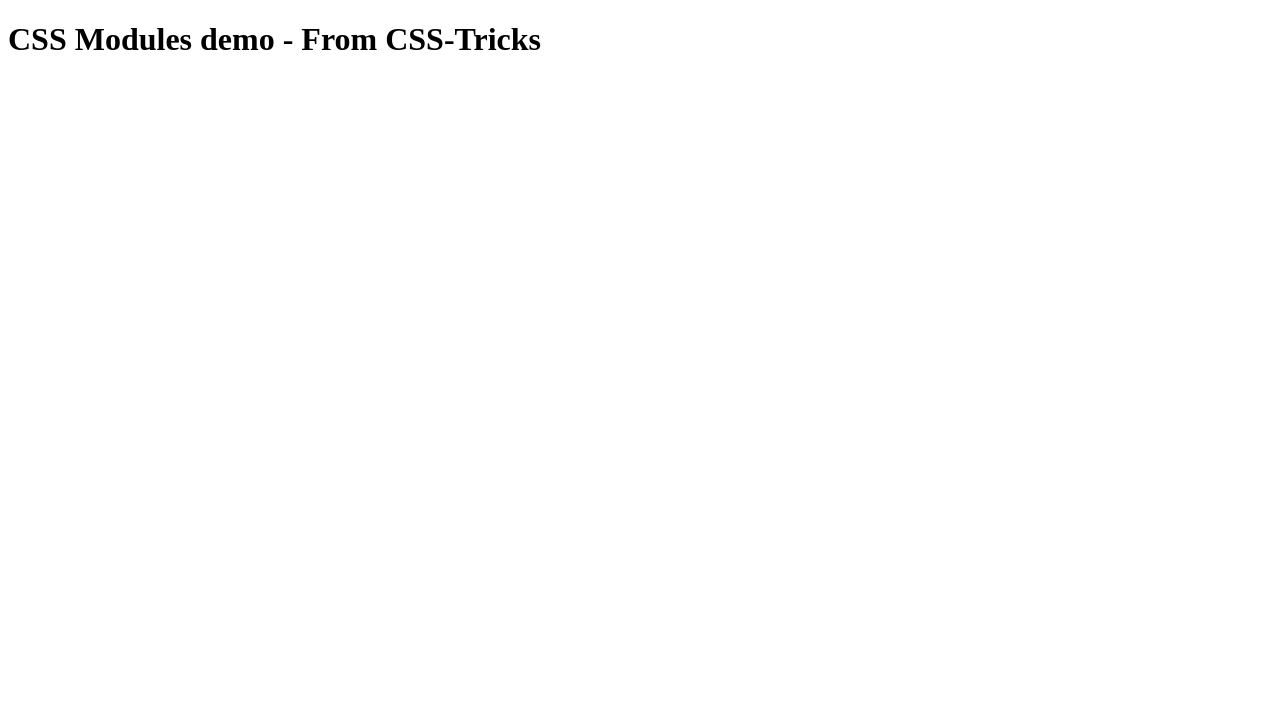
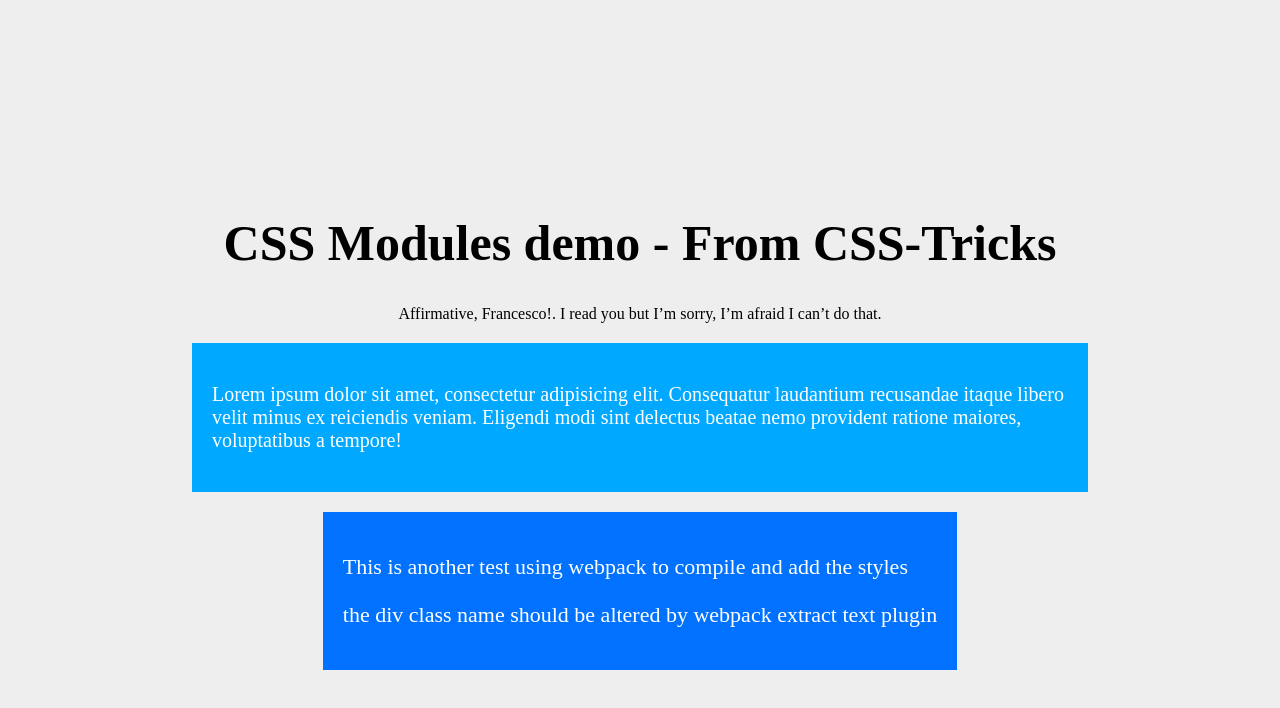
Before and after one commit to francesco-albanese/CSSModules-test-CSSTricks, a website built with webpack: page index.html in a window 1280 px wide. Built offline with nearby package versions, Linux system fonts and the light colour scheme.

Commit message:
Adding custom styles

```diff
--- a/index.html
+++ b/index.html
@@ -6,7 +6,9 @@
     <link rel="stylesheet" href="build/styles.css">
   </head>
   <body>
-    <h1>CSS Modules demo - From CSS-Tricks</h1>
+    <div class="container">
+      <h1>CSS Modules demo - From CSS-Tricks</h1>
+    </div>
     <script src="build/bundle.js"></script>
   </body>
 </html>
--- a/src/app.css
+++ b/src/app.css
@@ -1,3 +1,34 @@
+html,
+body {
+  margin: 0;
+  padding: 0;
+  background: #eee;
+  text-rendering: optimizeLegibility;
+  -webkit-font-smoothing: antialiased;
+  width: 100%;
+  height: 100%;
+}
+
+body {
+  display: flex;
+  flex-direction: column;
+  justify-content: center;
+  align-items: center;
+}
+
+h1 {
+  font-size: 50px;
+}
+
+[class*="container"] {
+  display: flex;
+  flex-direction: column;
+  justify-content: center;
+  align-items: center;
+  max-width: 70%;
+  margin: 50px auto 0;
+}
+
 .element {
   background-color: rgb(0, 169, 255);
   color: #fff;
@@ -5,3 +36,11 @@
   padding: 20px;
   margin-top: 20px;
 }
+
+.webpackTest {
+  background: rgb(0, 114, 255);
+  color: #fff;
+  padding: 20px;
+  font-size: 22px;
+  margin-top: 20px;
+}
--- a/src/index.js
+++ b/src/index.js
@@ -1,7 +1,10 @@
 // require('./alert.js'); Webpack build first test. Passed... OK!
 
 import greetings from './robot.js'
-document.write(greetings("Affirmative", "Francesco!"));
+
+const CONTAINER = document.querySelector('.container');
+
+CONTAINER.insertAdjacentHTML('beforeend' , greetings("Affirmative", "Francesco!"));
 
 // creating a stylesheet dependency of a JavaScript file. AMAZING!
 
@@ -13,4 +16,12 @@
   </div>
 `
 
-document.write(ELEMENT);
+let webpackTest = `
+  <div class="${styles.webpackTest}">
+    <p>This is another test using webpack to compile and add the styles</p>
+    <p>the div class name should be altered by webpack extract text plugin</p>
+  </div>
+`
+
+CONTAINER.insertAdjacentHTML('beforeend', ELEMENT);
+CONTAINER.insertAdjacentHTML('beforeend', webpackTest);
```
Also changed, not shown: build/bundle.js, build/styles.css.
